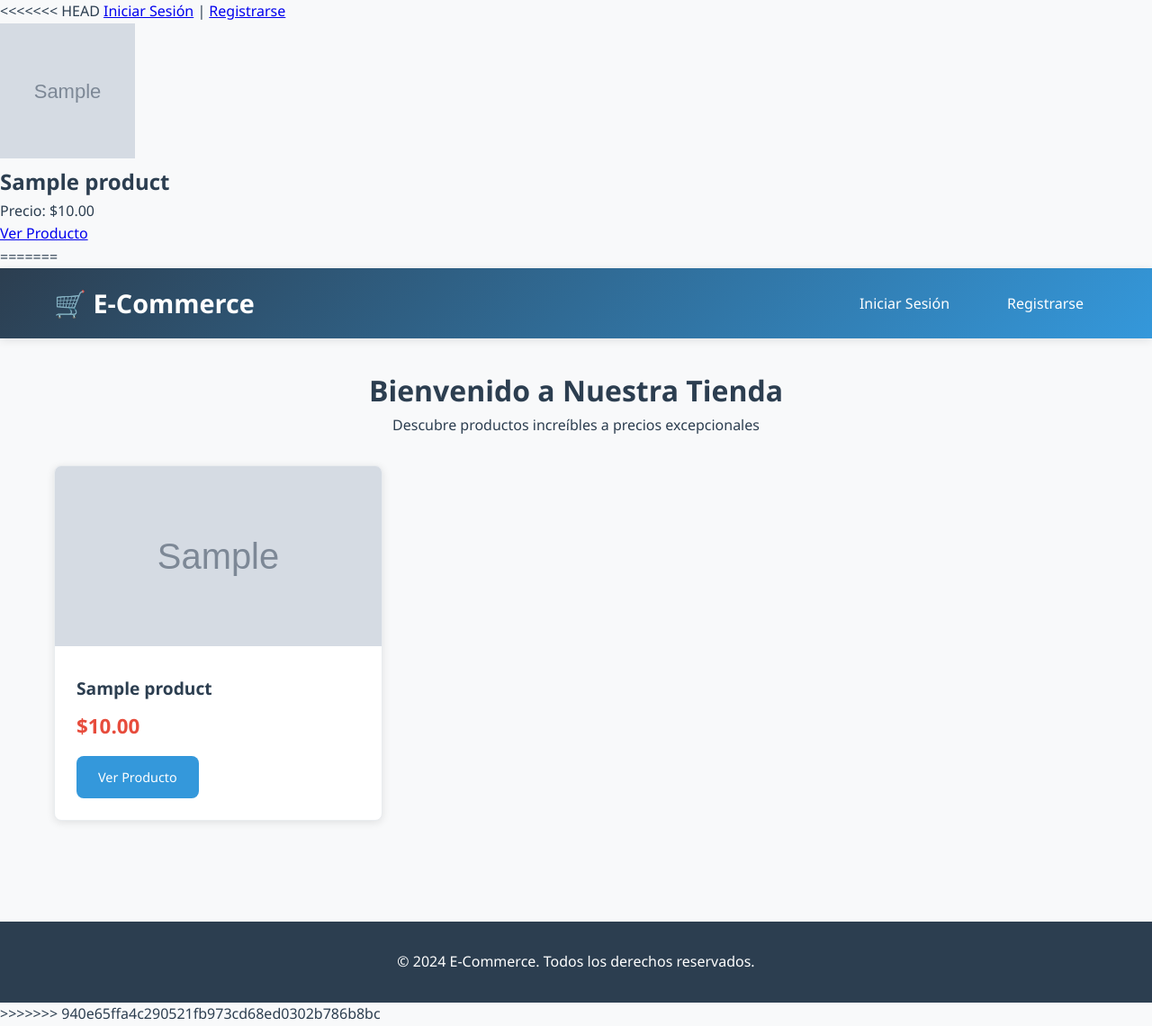
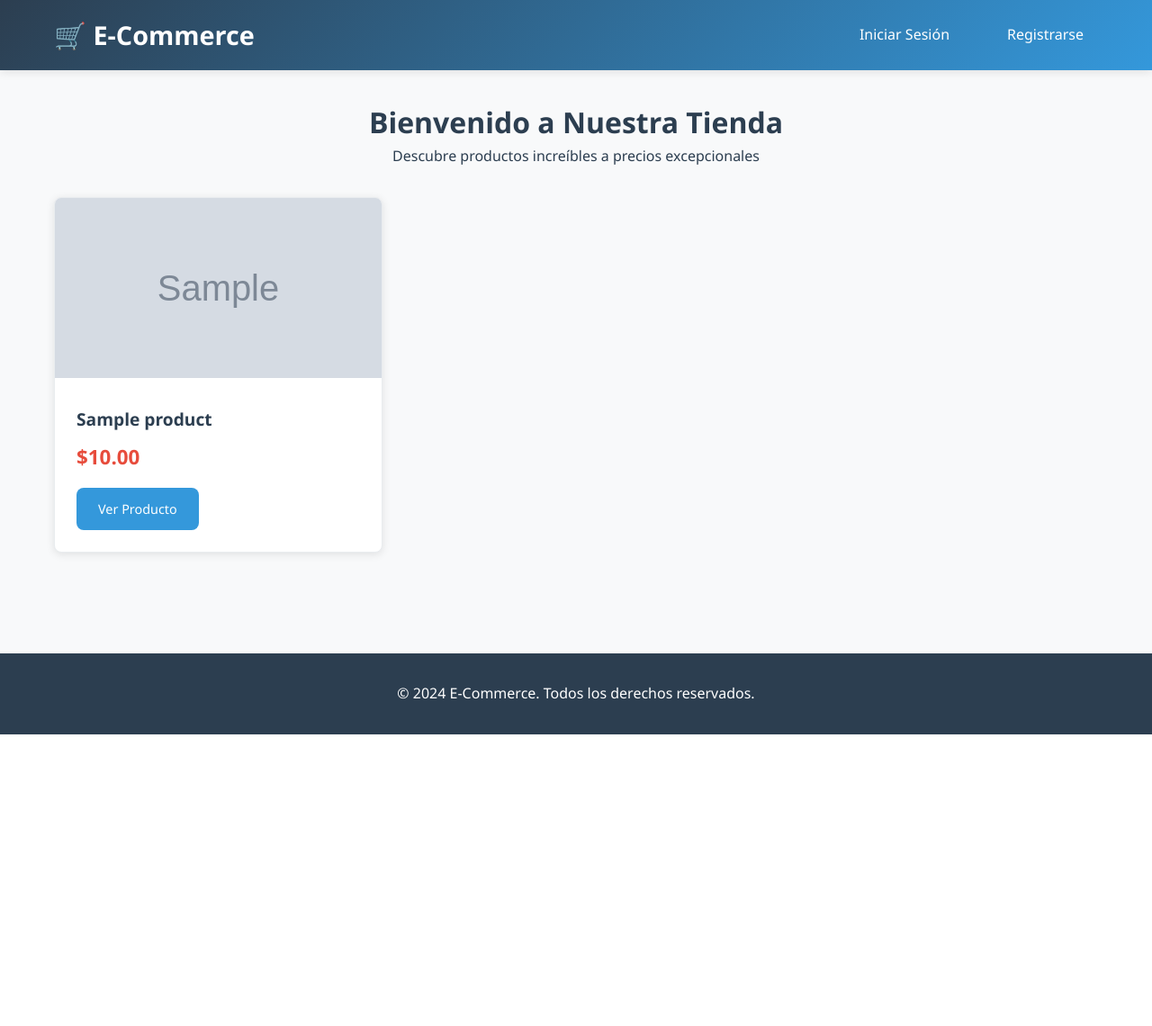
Before and after one commit to sergioramirezmoron/E-CommerceServidor, a PHP site: page / in a window 1280 px wide. Shown: the whole page at 90% size. After the commit the page ends 816 px from the top, so only its background shows below. Run offline with PHP 8.4, Linux system fonts and the light colour scheme; tables that the repository leaves empty hold one stand-in row (values such as "Sample post"); grey boxes marked "Sample" are stand-in pictures.

Commit message:
fix error

```diff
--- a/views/mainView.phtml
+++ b/views/mainView.phtml
@@ -11,43 +11,6 @@
 </head>
 
 <body>
-<<<<<<< HEAD
-
-    <?php
-    if (!empty($_SESSION['user'])) {
-        echo "<a href='index.php?c=user&logout=1'>Cerrar Sesión</a>";
-    }
-    ?>
-    <?php
-    if (!empty($_SESSION['user'])) {
-        echo " | <a href='index.php?c=cart&cart=" . CartRepository::getCartByUserId($_SESSION["user"]->getId())->getId() . "'>Mi Carrito</a>";
-        echo " | <a href='index.php?c=user&profile=1'>Mi Perfil</a>";
-
-        if ($_SESSION['user']->getRol()) {
-            echo " | <a href='index.php?c=product&create=1'>Crear producto</a>";
-        }
-    } else {
-        echo "<a href='index.php?c=user&login=1'>Iniciar Sesión</a> | <a href='index.php?c=user&register=1'>Registrarse</a>";
-    }
-    ?>
-    <?php
-    foreach ($products as $product) {
-        echo "<div>";
-        echo "<img src='public/img/" . $product->getImage() . "' alt='" . $product->getName() . "' style='width:150px;height:150px;'>";
-        echo "<h2>" . $product->getName() . "</h2>";
-        echo "<p>Precio: $" . $product->getPrice() . "</p>";
-        echo "<a href='index.php?c=product&id=" . $product->getId() . "'>Ver Producto</a>";
-        if (!empty($_SESSION['user'])) {
-            echo " | <a href='index.php?c=productCart&cart=" . CartRepository::getCartByUserId($_SESSION["user"]->getId())->getId() . "&add=" . $product->getId() . "'>Agregar al Carrito</a>";
-
-            if ($_SESSION['user']->getRol()) {
-                echo " | <a href='index.php?c=product&delete=1&id=" . $product->getId() . "'>Eliminar producto</a>";
-            }
-        }
-        echo "</div>";
-    }
-    ?>
-=======
     <!-- Header -->
     <header class="header">
         <div class="container">
@@ -121,7 +84,6 @@
             <p>&copy; 2024 E-Commerce. Todos los derechos reservados.</p>
         </div>
     </footer>
->>>>>>> 940e65ffa4c290521fb973cd68ed0302b786b8bc
 </body>
 
 </html>
```
Also changed, not shown: views/profileView.phtml (+0 -9 lines).
